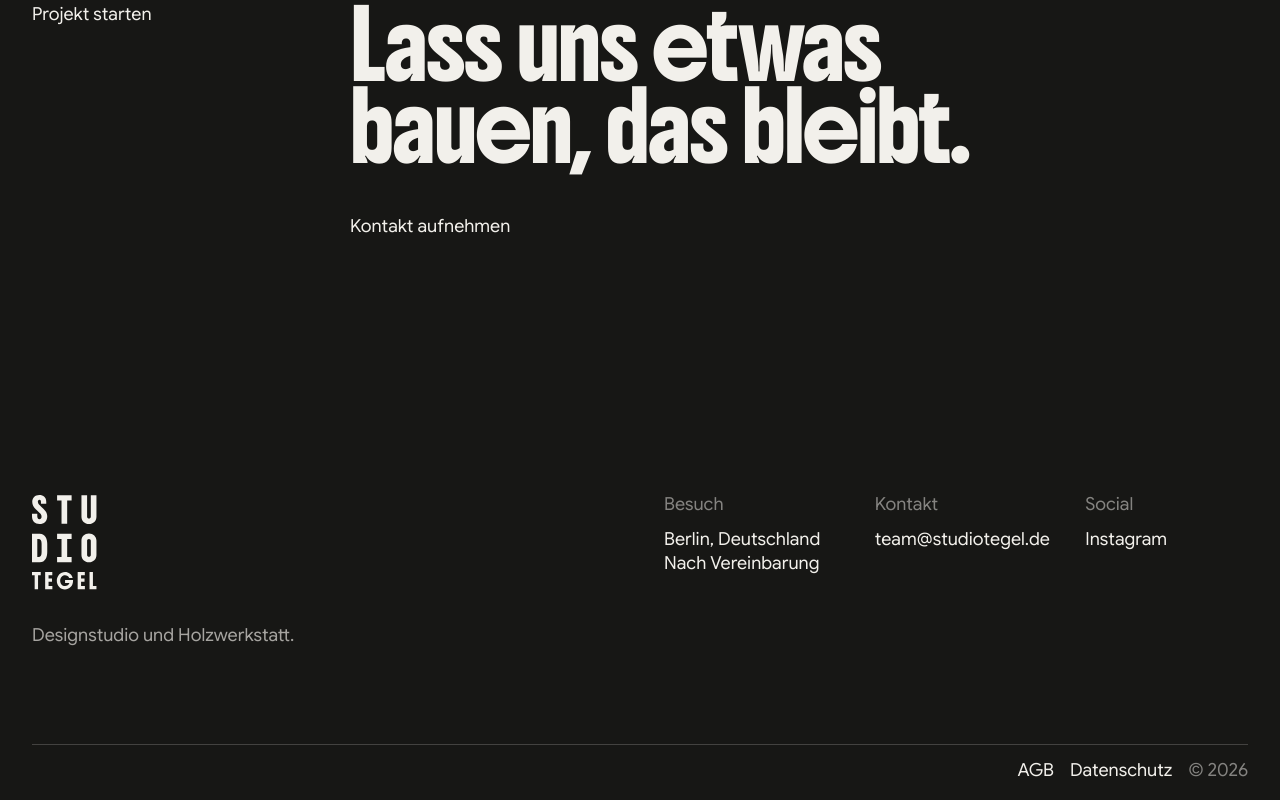
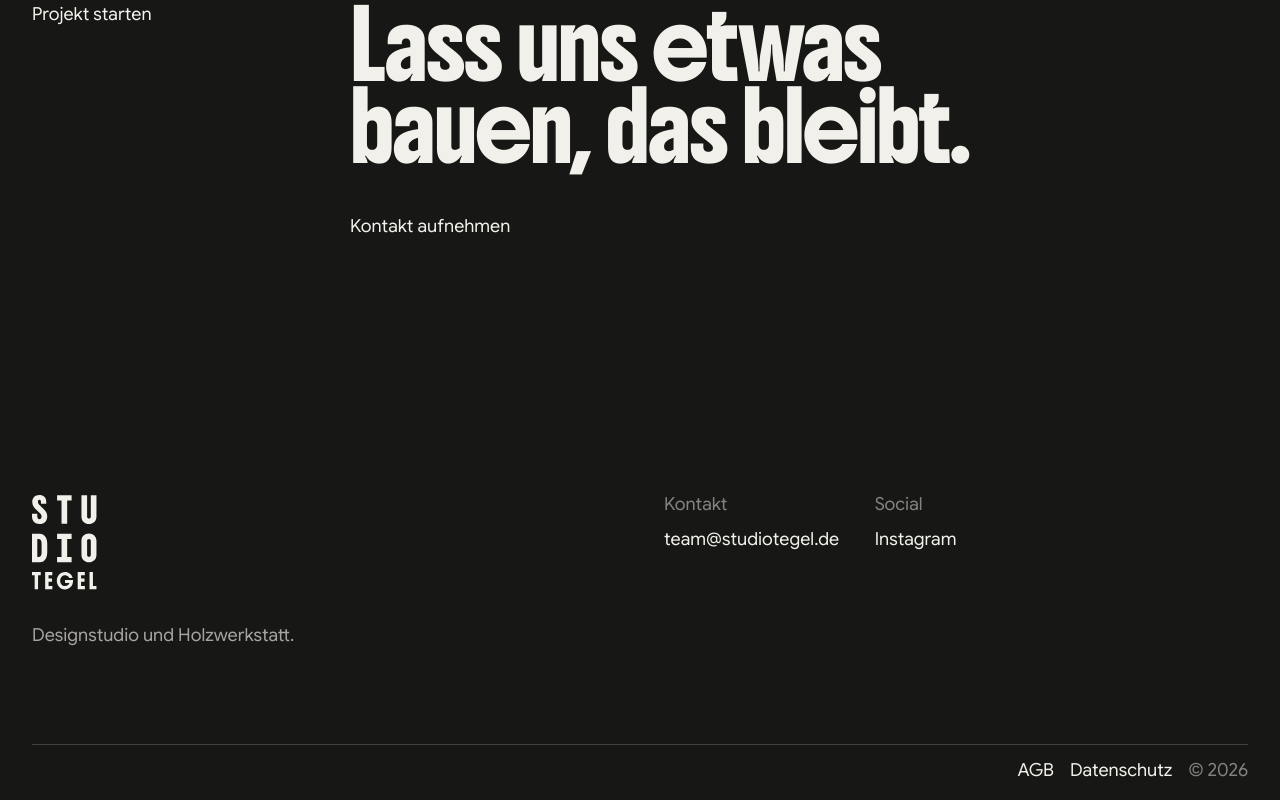
Before and after one commit to brandonhaslegs/studio-tegel, a Next.js app: page / in a window 1280 px wide. Shown: the part 4646-5446 px from the top of the page. Built offline with nearby package versions, Linux system fonts and the light colour scheme.

Commit message:
Remove footer visit details

```diff
--- a/src/components/footer.tsx
+++ b/src/components/footer.tsx
@@ -5,8 +5,7 @@ export function Footer() {
   return <footer className="site-footer bg-ink px-4 pb-5 pt-16 text-paper md:px-8 md:pt-24">
     <div className="grid grid-cols-1 gap-12 md:grid-cols-12">
       <div className="col-span-1 md:col-span-3"><Link href="/" className="mb-8 block w-fit" aria-label="Studio Tegel, Startseite"><StudioTegelMark className="h-24 w-[66px]" /></Link><p className="project-copy text-paper/65">Designstudio und Holzwerkstatt.</p></div>
-      <div className="col-span-1 md:col-start-7 md:col-span-2"><p className="nav-text mb-3 text-paper/50">Besuch</p><p className="project-copy">Berlin, Deutschland<br />Nach Vereinbarung</p></div>
-      <div className="col-span-1 md:col-span-2"><p className="nav-text mb-3 text-paper/50">Kontakt</p><a className="project-copy underline underline-offset-4" href="mailto:team@studiotegel.de">team@studiotegel.de</a></div>
+      <div className="col-span-1 md:col-start-7 md:col-span-2"><p className="nav-text mb-3 text-paper/50">Kontakt</p><a className="project-copy underline underline-offset-4" href="mailto:team@studiotegel.de">team@studiotegel.de</a></div>
       <div className="col-span-1 md:col-span-2"><p className="nav-text mb-3 text-paper/50">Social</p><a className="project-copy underline underline-offset-4" href="https://www.instagram.com/studio_tegel/" rel="noreferrer" target="_blank">Instagram</a></div>
     </div>
     <div className="mt-24 flex items-end justify-end border-t border-paper/20 pt-4"><div className="flex gap-4"><Link className="nav-text text-paper/50" href="/agb">AGB</Link><Link className="nav-text text-paper/50" href="/datenschutz">Datenschutz</Link><p className="nav-text text-paper/50">© 2026</p></div></div>
```
